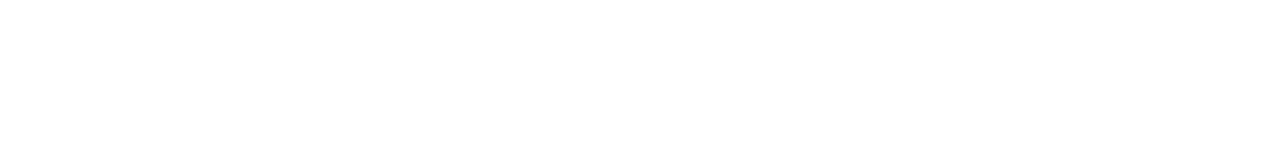
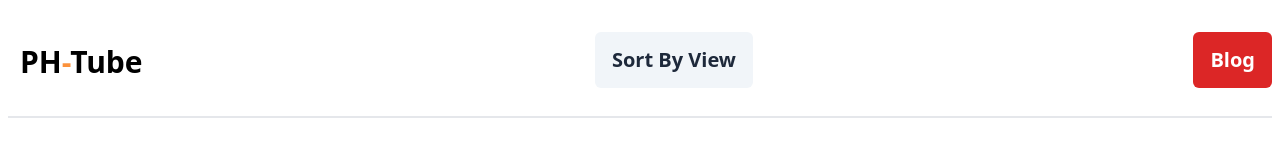
Before and after one commit to Ashraful-Islam-Akash3737/PH-Tube, a plain HTML site: page index.html in a window 1280 px wide. Drawn offline with nearby package versions, Linux system fonts and the light colour scheme.

Commit message:
create the nav section and make it responsibe for all devices.

```diff
--- a/index.html
+++ b/index.html
@@ -1,16 +1,38 @@
 <!DOCTYPE html>
 <html lang="en">
+
 <head>
     <meta charset="UTF-8">
     <meta name="viewport" content="width=device-width, initial-scale=1.0">
     <title>PH-Tube</title>
+    <!-- tailwind -->
+    <link href="https://cdn.jsdelivr.net/npm/daisyui@4.7.2/dist/full.min.css" rel="stylesheet" type="text/css" />
+    <script src="https://cdn.tailwindcss.com"></script>
 </head>
-<body>
 
+<body class="p-2 container mx-auto">
+    <nav class="container mx-auto py-6 border-b-2 ">
+        <div class=" flex flex-wrap gap-2 md:gap-0 md:flex-nowrap md:justify-between justify-center">
+            <div class="bg-white text-black p-3 text-3xl font-black rounded-md text-center">
+                PH<span class="text-orange-400">-</span>Tube
+            </div>
+            <div class=" text-center">
+                <button id="sort-btn" class="btn btn-ghost hover:bg-slate-200 bg-slate-100 font-semibold text-xl text-slate-800 h-14 rounded-md">Sort By View
+                </button>
+            </div>
+            <div class=" text-center">
+                <a href="">
+                    <button id="sort-btn" class="btn btn-ghost hover:bg-slate-200 bg-red-600 font-semibold text-xl text-white h-14 rounded-md">Blog
+                    </button>
+                </a>
+            </div>
+        </div>
+    </nav>
 
 
 
     <!-- script tag for js -->
     <script src="js/script.js"></script>
 </body>
+
 </html>
--- /dev/null
+++ b/tailwind.config.js
@@ -0,0 +1,8 @@
+/** @type {import('tailwindcss').Config} */
+module.exports = {
+    content: ["./src/**/*.{html,js}"],
+    theme: {
+      extend: {},
+    },
+    plugins: [],
+  }
```
